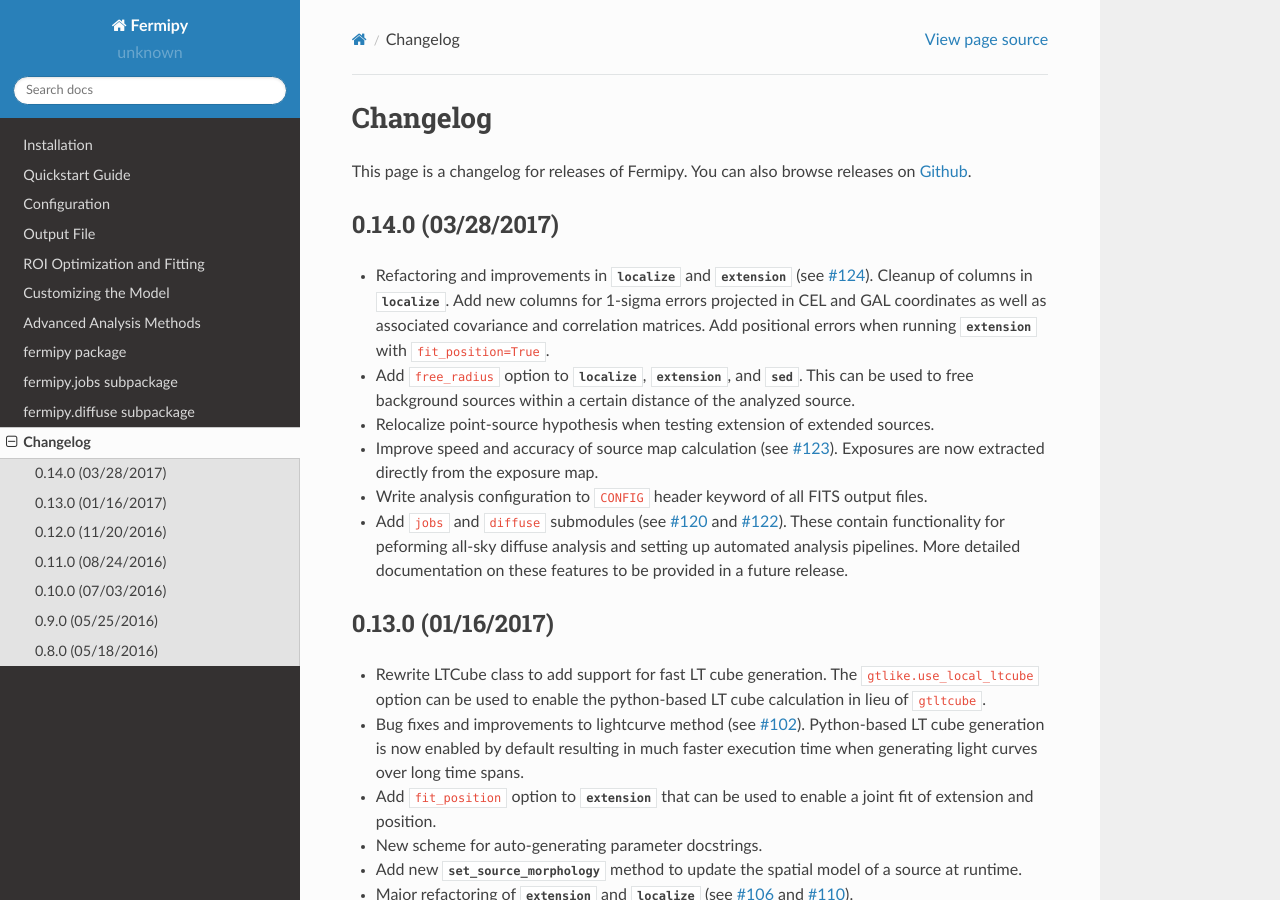
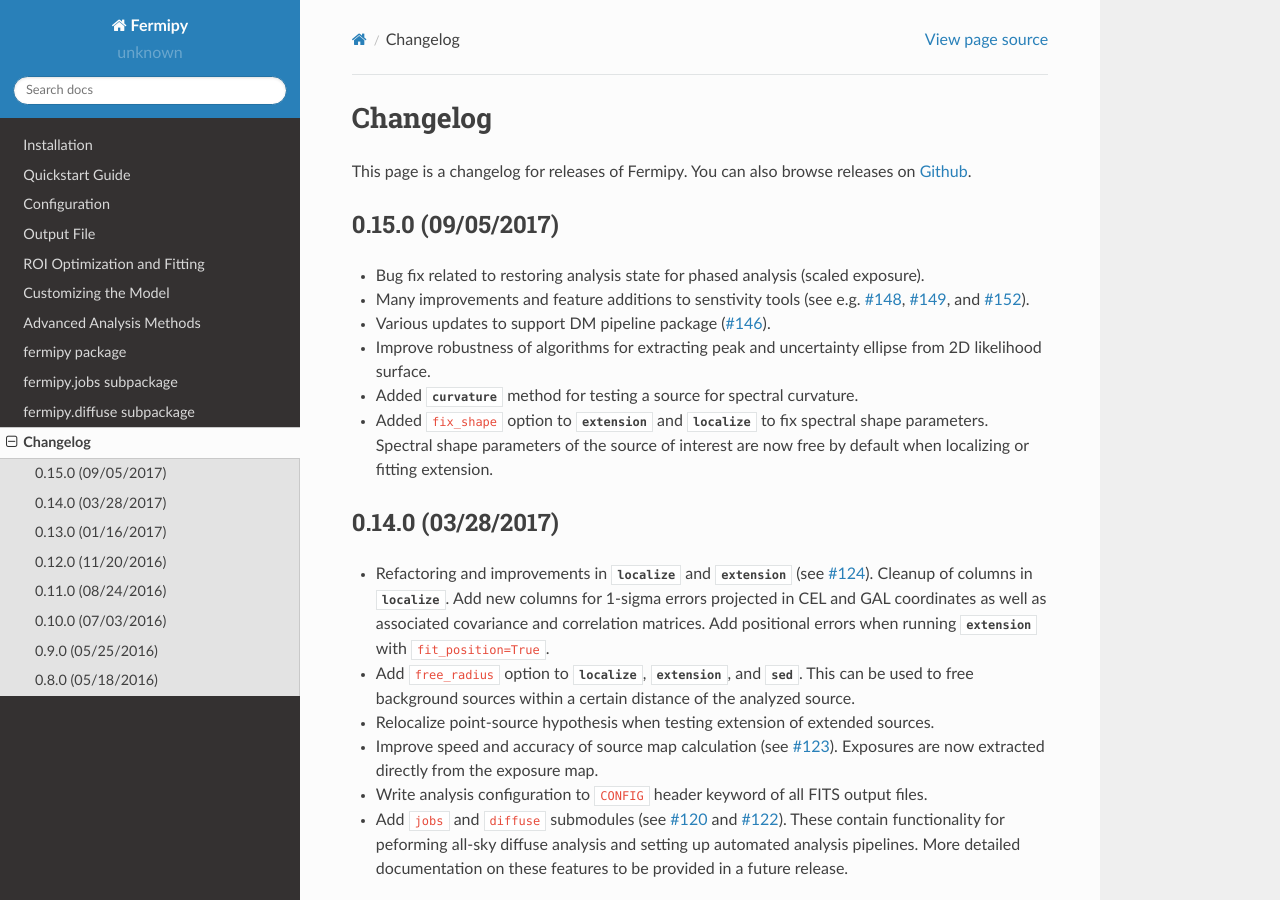
Before and after one commit to fermiPy/fermipy, a Sphinx documentation site: the page built from docs/changelog.rst, in a window 1280 px wide and 900 px high. Built offline with Sphinx 7.4.7 and the Read the Docs theme 2.0.0, drawn with Linux system fonts in a browser that asks for light colours.

Commit message:
Update changelog for new release.

```diff
--- a/docs/changelog.rst
+++ b/docs/changelog.rst
@@ -5,6 +5,28 @@
 
 This page is a changelog for releases of Fermipy.  You can also browse
 releases on `Github <https://github.com/fermiPy/fermipy/releases>`_.
+
+0.15.0 (09/05/2017)
+-------------------
+
+* Bug fix related to restoring analysis state for phased analysis
+  (scaled exposure).
+* Many improvements and feature additions to senstivity tools (see e.g. `#148
+  <https://github.com/fermiPy/fermipy/pull/148>`_, `#149
+  <https://github.com/fermiPy/fermipy/pull/149>`_, and `#152
+  <https://github.com/fermiPy/fermipy/pull/152>`_).
+* Various updates to support DM pipeline package (`#146
+  <https://github.com/fermiPy/fermipy/pull/146>`_).
+* Improve robustness of algorithms for extracting peak and
+  uncertainty ellipse from 2D likelihood surface.
+* Added `~fermipy.gtanalysis.GTAnalysis.curvature` method for testing a
+  source for spectral curvature.
+* Added ``fix_shape`` option to
+  `~fermipy.gtanalysis.GTAnalysis.extension` and
+  `~fermipy.gtanalysis.GTAnalysis.localize` to fix spectral shape
+  parameters.  Spectral shape parameters of the source of interest are
+  now free by default when localizing or fitting extension.
+
 
 0.14.0 (03/28/2017)
 -------------------
```
